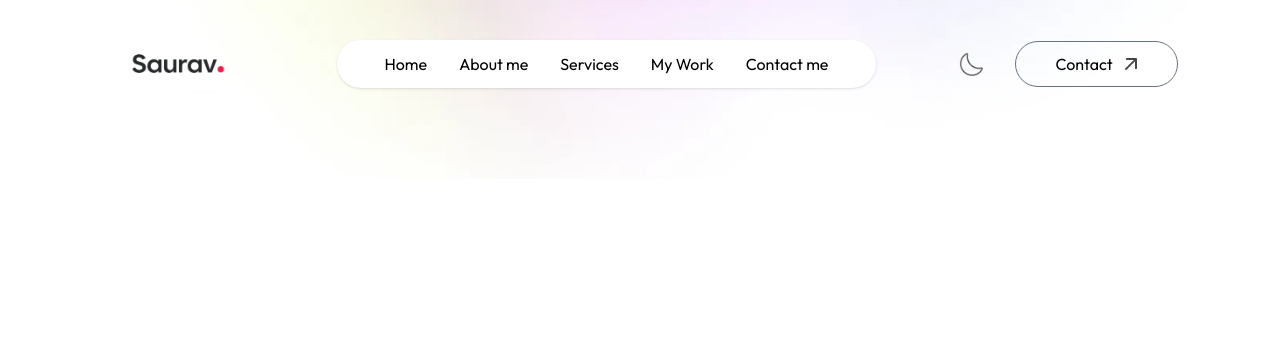
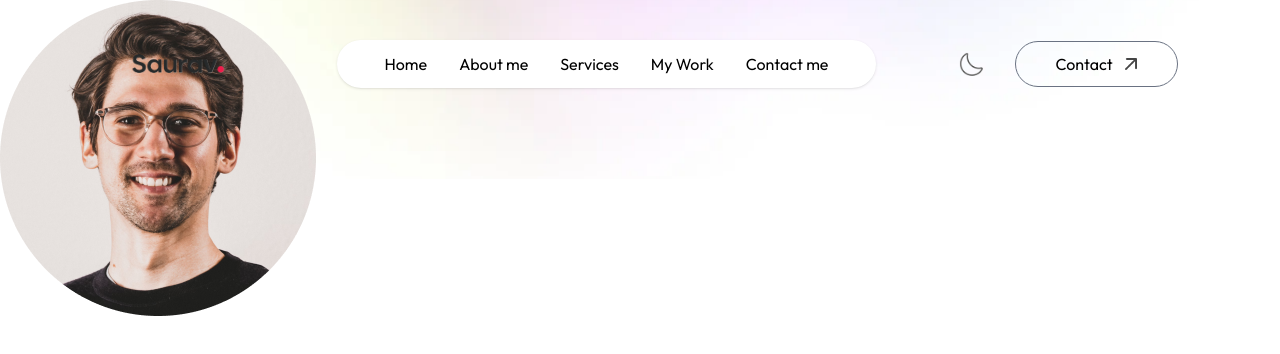
Before and after one commit to sp4398/portfolio, a Next.js app: page / in a window 1280 px wide. Shown: the top 354 px of the page. Built offline with nearby package versions, Linux system fonts and the light colour scheme; a web font is replaced by a local one.

Commit message:
Add Header component to Home page

```diff
--- /dev/null
+++ b/app/components/Header.jsx
@@ -0,0 +1,14 @@
+import Image from "next/image";
+import { assets } from "@/assets/assets";
+
+const Header = () => {
+  return (
+    <div>
+      <div>
+        <Image src={assets.profile_img} alt="" />
+      </div>
+    </div>
+  );
+};
+
+export default Header;
--- a/app/page.tsx
+++ b/app/page.tsx
@@ -1,10 +1,12 @@
 'use client'
-import Navbar from './components/Navbar'
+import Navbar from './components/Navbar';
+import Header from './components/Header';
 
 const Home = () => {
   return (
     <div>
       <Navbar/>
+      <Header/>
     </div>
   )
 }
```
